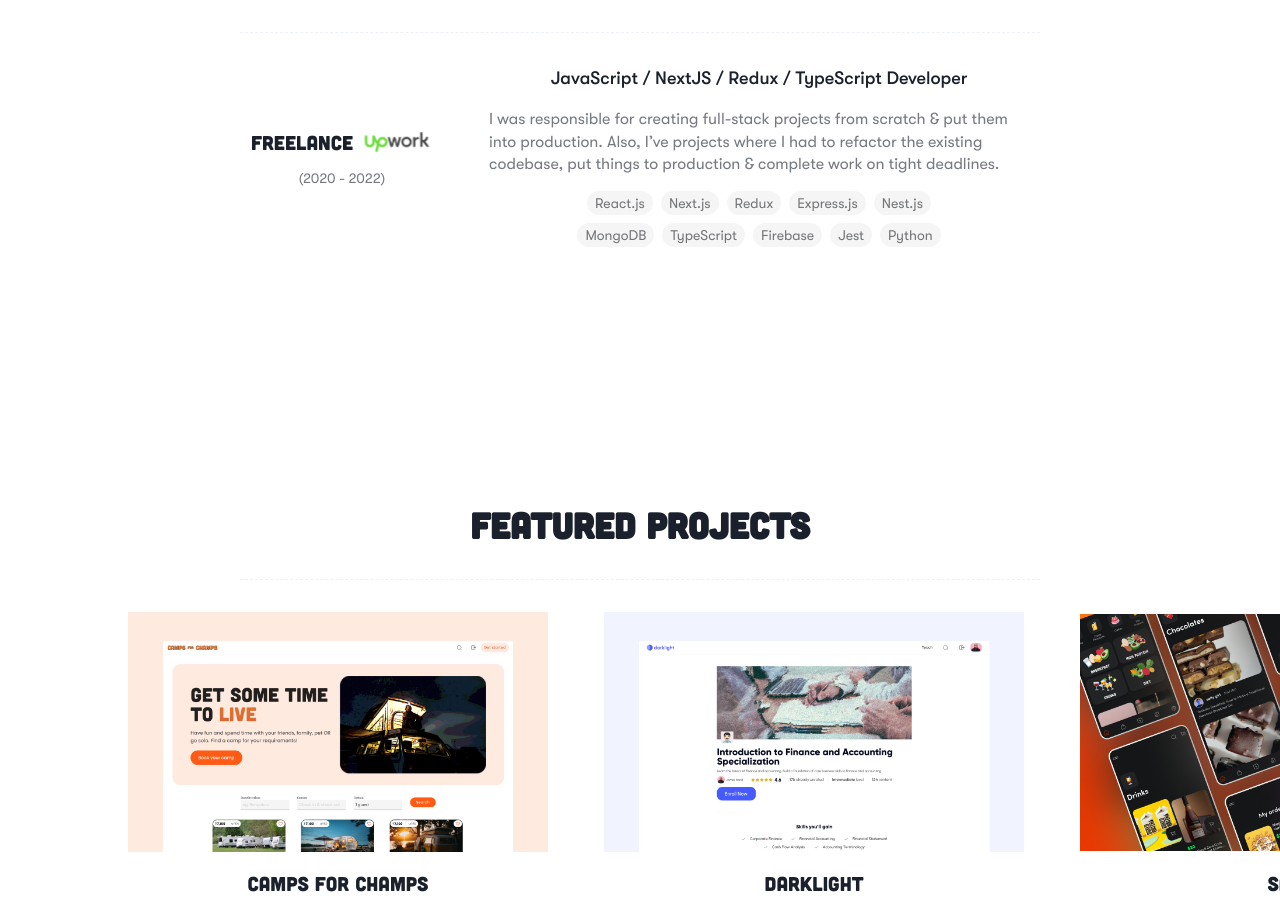
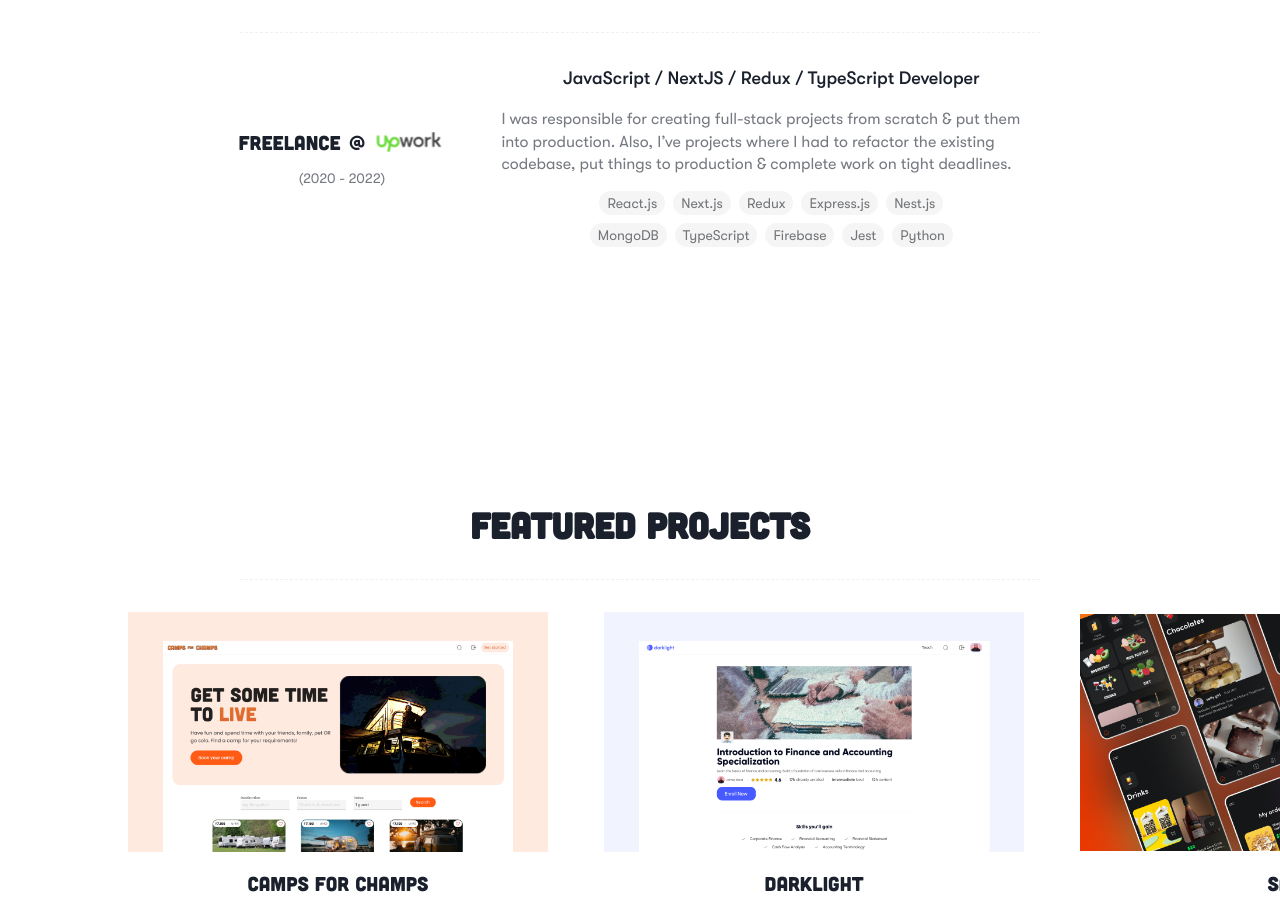
Before and after one commit to AkashSDas/portfolio, a Next.js app: page / in a window 1280 px wide. Shown: the part 800-1708 px from the top of the page. Built offline with nearby package versions, Linux system fonts and the light colour scheme.

Commit message:
minor ui fixes

```diff
--- a/src/components/articles.tsx
+++ b/src/components/articles.tsx
@@ -97,6 +97,7 @@ export default function Articles() {
         href={article.src}
         rel="noreferrer"
         w={{ base: pxToRem(420) }}
+        _hover={{ textDecoration: "none" }}
       >
         <VStack gap={pxToRem(8)} role="group">
           <Box
--- a/src/components/experience.tsx
+++ b/src/components/experience.tsx
@@ -87,6 +87,10 @@ export default function Experience() {
             Freelance
           </Text>
 
+          <Text fontFamily="heading" fontSize={pxToRem(20)}>
+            @
+          </Text>
+
           <Box position="relative" w={pxToRem(72)} h={pxToRem(36)}>
             <Image
               src="/upwork-logo.svg"
```
